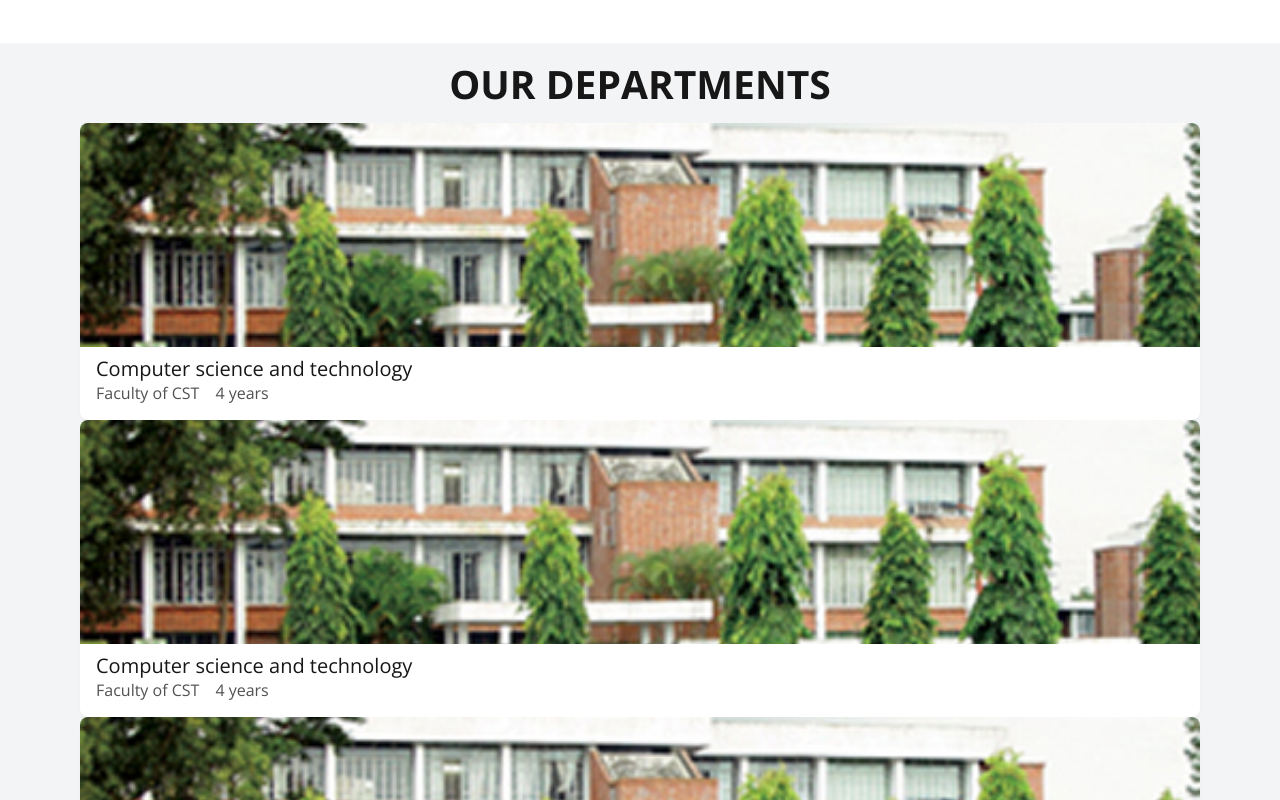
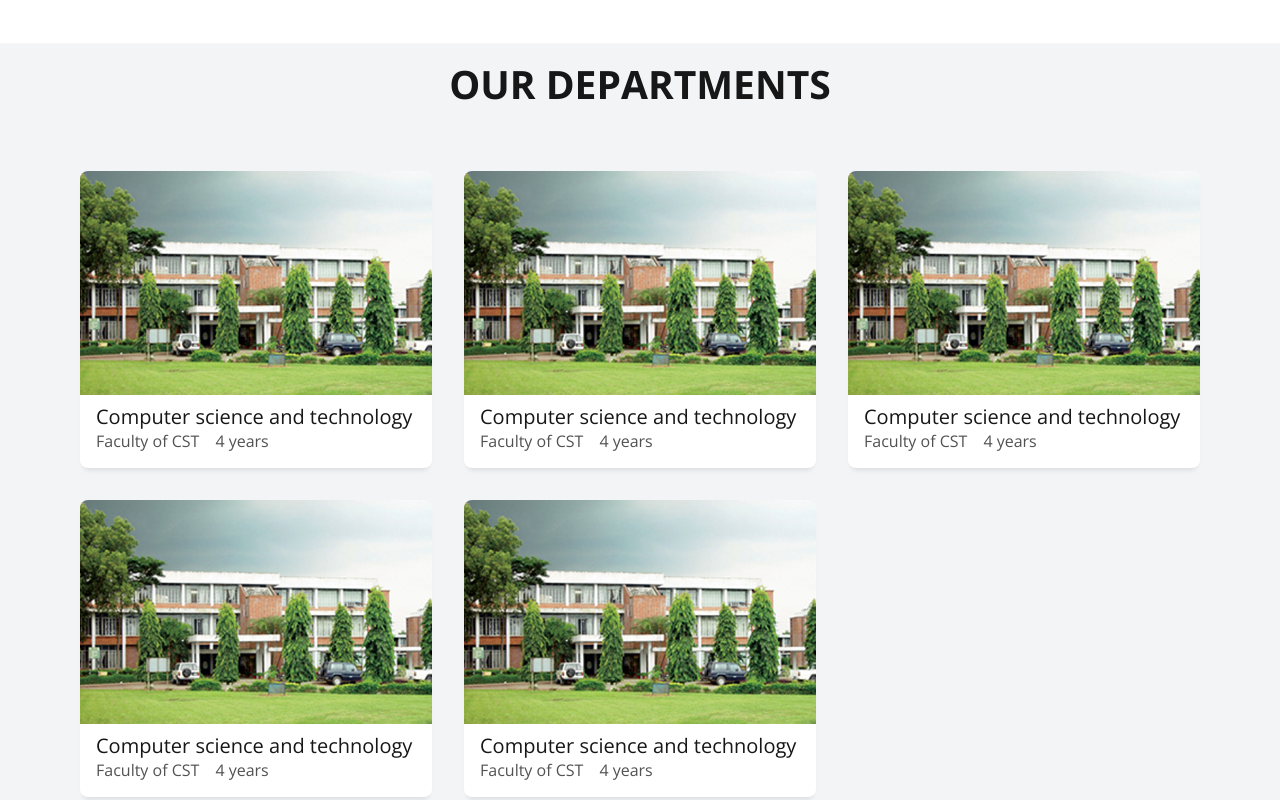
Before and after one commit to al-imam/lpi, a React (Vite) app: page / in a window 1280 px wide. Shown: the part 1240-2040 px from the top of the page. Built offline with nearby package versions, Linux system fonts and the light colour scheme.

Commit message:
style departments component card container

```diff
--- a/src/components/Departments/departments.module.css
+++ b/src/components/Departments/departments.module.css
@@ -12,3 +12,12 @@
   align-items: center;
   height: 5rem;
 }
+
+.cardsContainer {
+  display: grid;
+  grid-template-columns: repeat(3, 1fr);
+  padding-block: 3rem;
+  color: var(--gray-900);
+  justify-content: space-between;
+  gap: 2rem;
+}
--- a/src/pages/Home/home.module.css
+++ b/src/pages/Home/home.module.css
@@ -16,15 +16,6 @@
   transition: transform 300ms ease-out, filter 300ms linear;
 }
 
-.cardsContainer {
-  display: grid;
-  grid-template-columns: repeat(3, 1fr);
-  padding-block: 3rem;
-  color: var(--gray-900);
-  justify-content: space-between;
-  gap: 2rem;
-}
-
 @media only screen and (max-width: 64rem) {
   .cardsContainer {
     grid-template-columns: repeat(2, 1fr);
```
